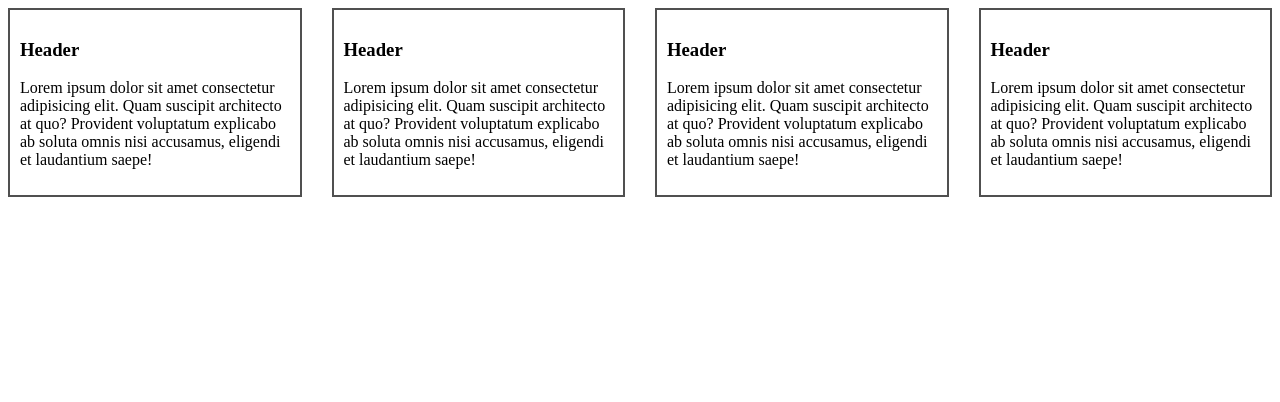
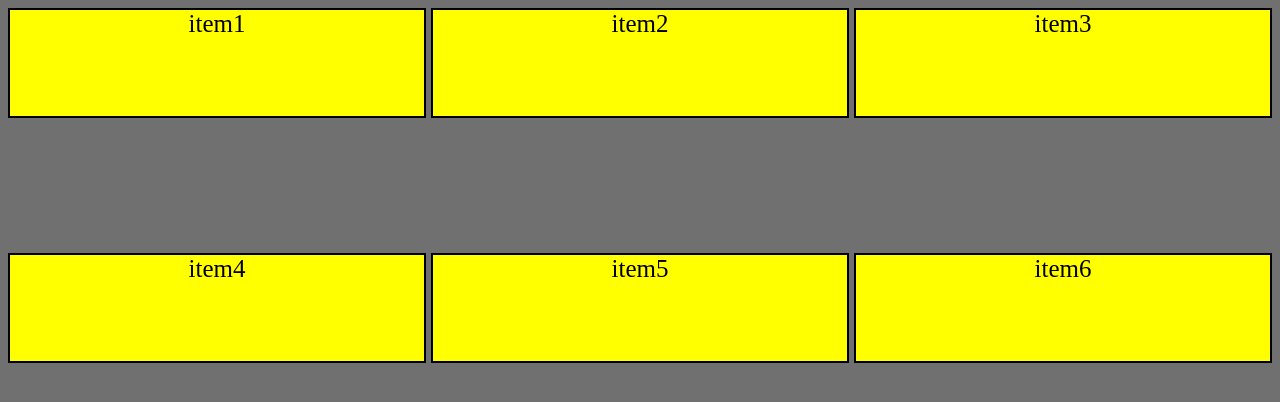
Before and after one commit to alibabaie/Learn-Css-Grid, a plain HTML site: page index.html in a window 1280 px wide. Drawn offline with Linux system fonts and the light colour scheme.

Commit message:
session7

```diff
--- a/Css/style.css
+++ b/Css/style.css
@@ -1,22 +1,39 @@
+body{
+    background-color: #707070;
+}
+
 .container{
     display: grid;
-    grid-template-columns: repeat(4,1fr);
-    gap:30px;
+    grid-template-columns: repeat(3,1fr);
+    grid-template-rows: repeat(3,110px);
+    gap: 5px;
+    height: 600px;
+    /* justify-content: start; */
+    /* justify-content: end; */
+    /* justify-content: center; */
+     /* justify-content: space-around;  */
+     /* justify-content: space-between;  */
+     /* justify-content: space-evenly; */
+
+     /* justify-items: center; */
+     /* justify-items: end; */
+     /* justify-items: start; */
+     /* justify-items: stretch; */
+
+     /* align-content: space-around; */
+     align-content: space-between;
 }
 
 .item{
-    border: 2px solid rgb(80, 80, 80);
-    padding: 10px;
+    border: 2px solid black;
+    background-color: yellow;
+    font-size: 25px;
+    text-align: center;
+    /* align-self: center; */
 }
 
-@media screen and (max-width:768px){
-    .container{
-        grid-template-columns: repeat(2,1fr);
-    }
-}
-
-@media screen and (max-width:400px) {
-    .container{
-        grid-template-columns: repeat(1,1fr);
-    }
-}
+/* .item:first-child{
+    background-color: chartreuse;
+    justify-self: center;
+    align-self: center;
+} */
--- a/index.html
+++ b/index.html
@@ -9,26 +9,12 @@
 <body>
 
 <div class="container">
-<div class="item">
-    <h3>Header</h3>
-    <p>Lorem ipsum dolor sit amet consectetur adipisicing elit. Quam suscipit architecto at quo? Provident voluptatum explicabo ab soluta omnis nisi accusamus, eligendi et laudantium saepe!</p>
-</div>
-
-<div class="item">
-    <h3>Header</h3>
-    <p>Lorem ipsum dolor sit amet consectetur adipisicing elit. Quam suscipit architecto at quo? Provident voluptatum explicabo ab soluta omnis nisi accusamus, eligendi et laudantium saepe!</p>
-</div>
-
-<div class="item">
-    <h3>Header</h3>
-    <p>Lorem ipsum dolor sit amet consectetur adipisicing elit. Quam suscipit architecto at quo? Provident voluptatum explicabo ab soluta omnis nisi accusamus, eligendi et laudantium saepe!</p>
-</div>
-
-<div class="item">
-    <h3>Header</h3>
-    <p>Lorem ipsum dolor sit amet consectetur adipisicing elit. Quam suscipit architecto at quo? Provident voluptatum explicabo ab soluta omnis nisi accusamus, eligendi et laudantium saepe!</p>
-</div>
-
+<div class="item">item1</div>
+<div class="item">item2</div>
+<div class="item">item3</div>
+<div class="item">item4</div>
+<div class="item">item5</div>
+<div class="item">item6</div>
 </div>
 
 </body>
```
